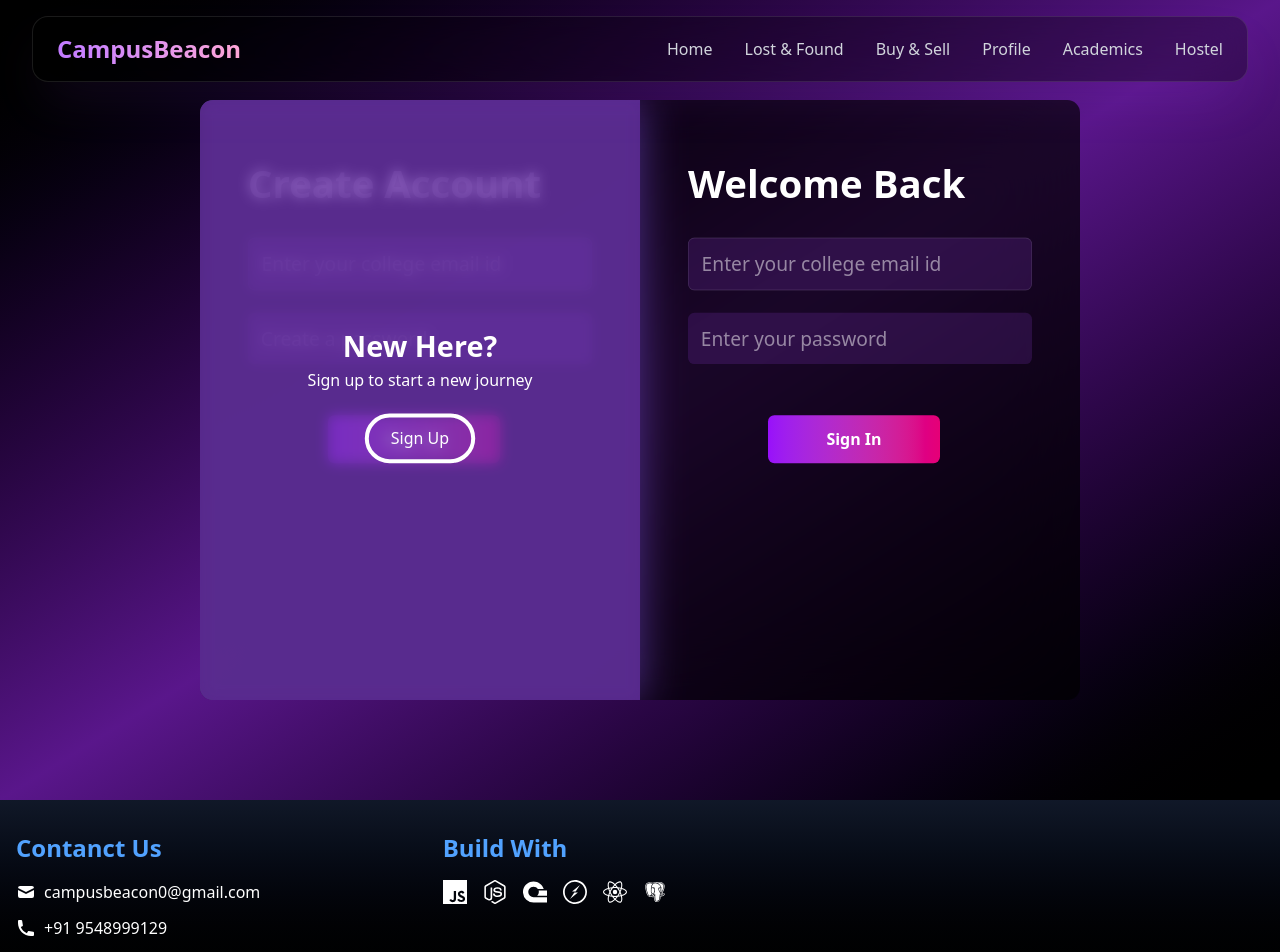
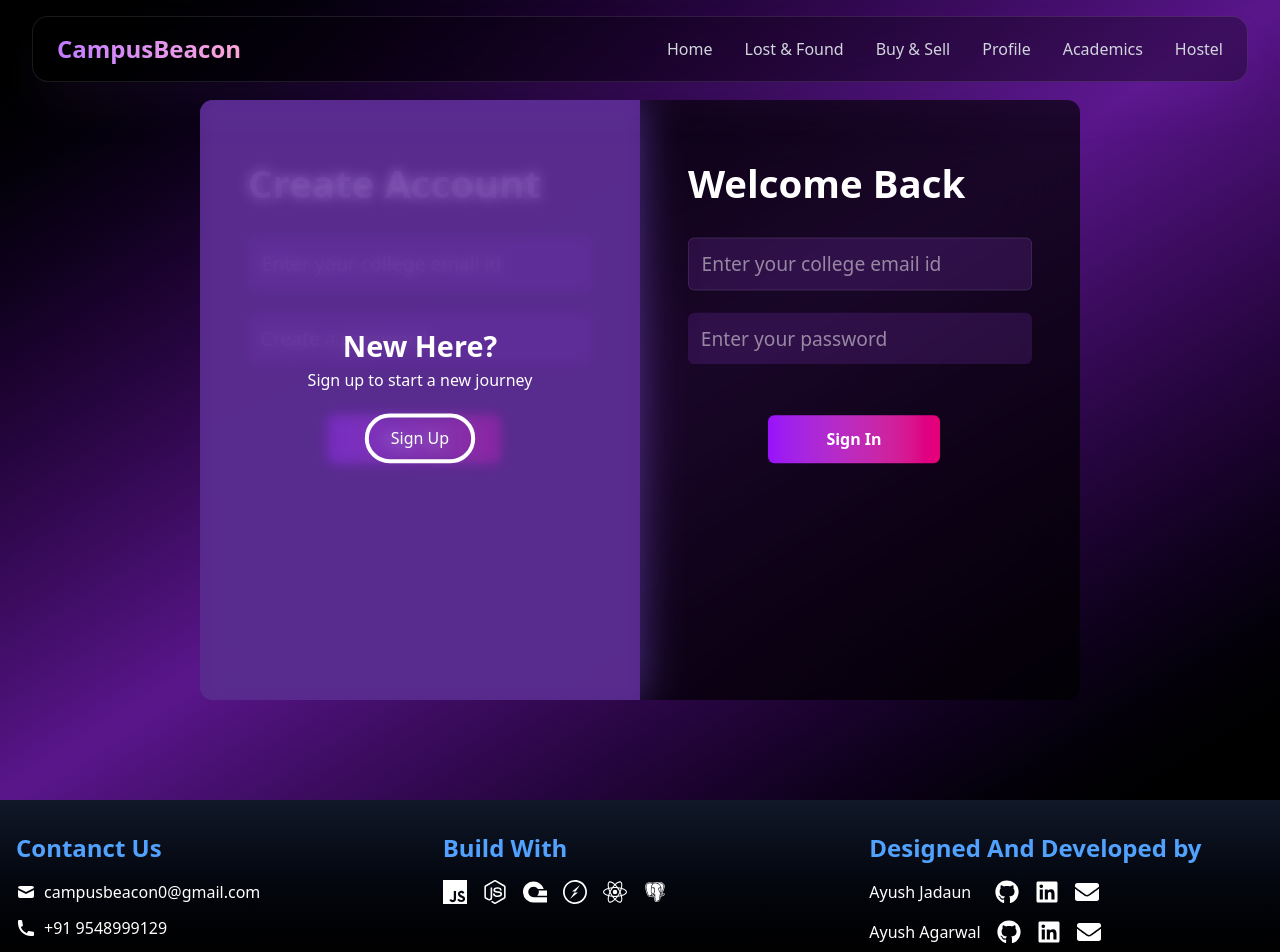
Before and after one commit to singhashish9963/CampusBeacon, a React (Vite) app in the folder client/CampusBeacon/: page / in a window 1280 px wide. Shown: the top 952 px of the page. Built offline with nearby package versions, Linux system fonts and the light colour scheme.

Commit message:
add social links section in footer

```diff
--- a/client/CampusBeacon/src/components/Footer.jsx
+++ b/client/CampusBeacon/src/components/Footer.jsx
@@ -8,6 +8,7 @@ import {
   SiNodedotjs,
   SiSocketdotio,
 } from "react-icons/si";
+import { FaLinkedin, FaEnvelope, FaGithub } from "react-icons/fa";
 
 import { BiLogoPostgresql } from "react-icons/bi";
 import IconHoverStyle from "./IconHoverStyle";
@@ -57,6 +58,8 @@ const Footer = () => {
         >
           <h3 className="text-2xl font-bold text-blue-400 mb-4">Build With</h3>
           <div className="flex flex-wrap gap-4">
+            {/* To do: Add Hyperlinks to the icons */}
+
             <SiJavascript className={IconHoverStyle} size={24} />
             <SiNodedotjs className={IconHoverStyle} size={24} />
             <SiAppwrite className={IconHoverStyle} size={24} />
@@ -65,6 +68,59 @@ const Footer = () => {
             <BiLogoPostgresql className={IconHoverStyle} size={24} />
           </div>
         </motion.div>
+
+        {/* Social Links Section */}
+        <motion.div
+          initial={{ opacity: 0, y: 20 }}
+          animate={{ opacity: 1, y: 0 }}
+          transition={{ duration: 0.5, delay: 0.4 }}
+        >
+          <h3 className="text-2xl font-bold mb-4 text-blue-400">
+            Designed And Developed by
+          </h3>
+          <div className="flex mb-4">
+            Ayush Jadaun
+            <div className="flex space-x-4 pl-6">
+              <div>
+                <a href="https://github.com/ayush-jadaun">
+                  <FaGithub className={IconHoverStyle} size={24} />
+                </a>
+              </div>
+
+              <FaLinkedin
+                className={IconHoverStyle}
+                size={24}
+                href="https://www.linkedin.com/in/ayush-jadaun-677199311/"
+              />
+              <div>
+                <a href="mailto:ayushjadaun6@gmail.com">
+                  <FaEnvelope className={IconHoverStyle} size={24} />
+                </a>
+              </div>
+            </div>
+          </div>
+          <div className="flex">
+            Ayush Agarwal
+            <div className="flex space-x-4 pl-4">
+              <div>
+                <a href="https://github.com/ayushagr101">
+                  <FaGithub className={IconHoverStyle} size={24} />
+                </a>
+              </div>
+
+              <div>
+                <a href="https://www.linkedin.com/in/ayush-agarwal-108127311/">
+                  <FaLinkedin className={IconHoverStyle} size={24} />
+                </a>
+              </div>
+              <div>
+                <a href="mailto:ayush.agr160@gmail.com">
+                  <FaEnvelope className={IconHoverStyle} size={24} />
+                </a>
+              </div>
+            </div>
+          </div>
+        </motion.div>
       </div>
     </div>
   );
```
